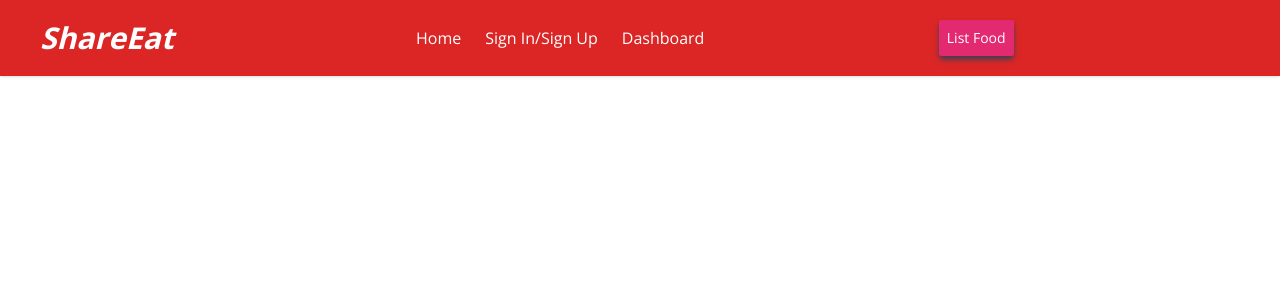
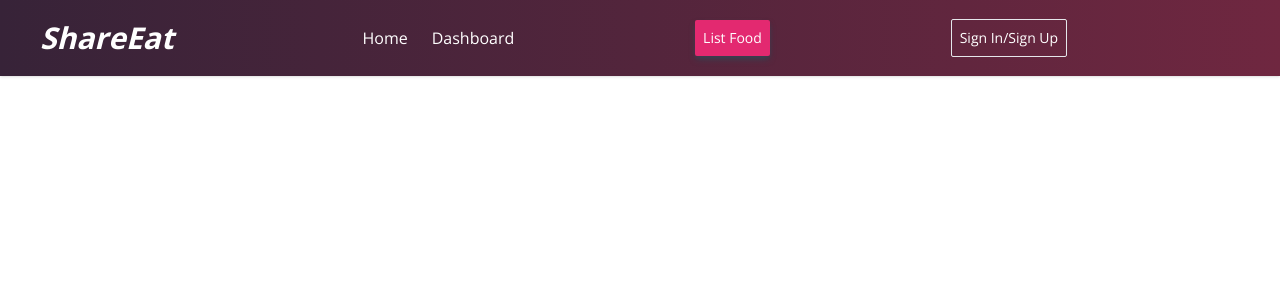
Before and after one commit to tunitx/shareEat-client, a React (Create React App) app in the folder shareeat-frontend/: page / in a window 1280 px wide. Shown: the top 300 px of the page. Built offline with nearby package versions, Linux system fonts and the light colour scheme.

Commit message:
navbar change

```diff
--- a/shareeat-frontend/src/components/Navbar.js
+++ b/shareeat-frontend/src/components/Navbar.js
@@ -23,7 +23,7 @@ const Header = () => {
 
 
     return (
-        <nav className="w-full  shadow bg-red-600">
+        <nav className="w-full shadow bg-gradient-to-r from-[rgba(55,35,56,1)] to-[rgba(111,39,64,1)]">
             <div className="justify-between px-4 mx-auto lg:max-w-7xl md:items-center md:flex md:px-8">
                 <div>
                     <div className="flex items-center justify-between py-3 md:py-5 md:block">
@@ -82,9 +82,6 @@ const Header = () => {
                                 <Link to="/">Home</Link>
                             </li>{" "}
                             <li className="text-white hover:text-indigo-200">
-                                <Link to="/market">Sign In/Sign Up</Link>
-                            </li>
-                            <li className="text-white hover:text-indigo-200">
                                 <Link to="/collections">Dashboard</Link>
                             </li>
 
@@ -109,7 +106,7 @@ const Header = () => {
                     </div>
                 </div>
 
-                <div className="hidden space-x-3 md:inline-block">
+                <div className="hidden space-x-3 md:inline-block ">
 
                     <button
                         // to="javascript:void(0)
@@ -121,8 +118,13 @@ const Header = () => {
                     </button>
 
 
+
+
                 </div>
 
+                <button  className="text-white text-sm p-2 rounded-sm border ">
+                    <Link to="/market">Sign In/Sign Up</Link>
+                    </button>
 
 
                 <div className="hidden space-x-3 md:inline-block">
```
